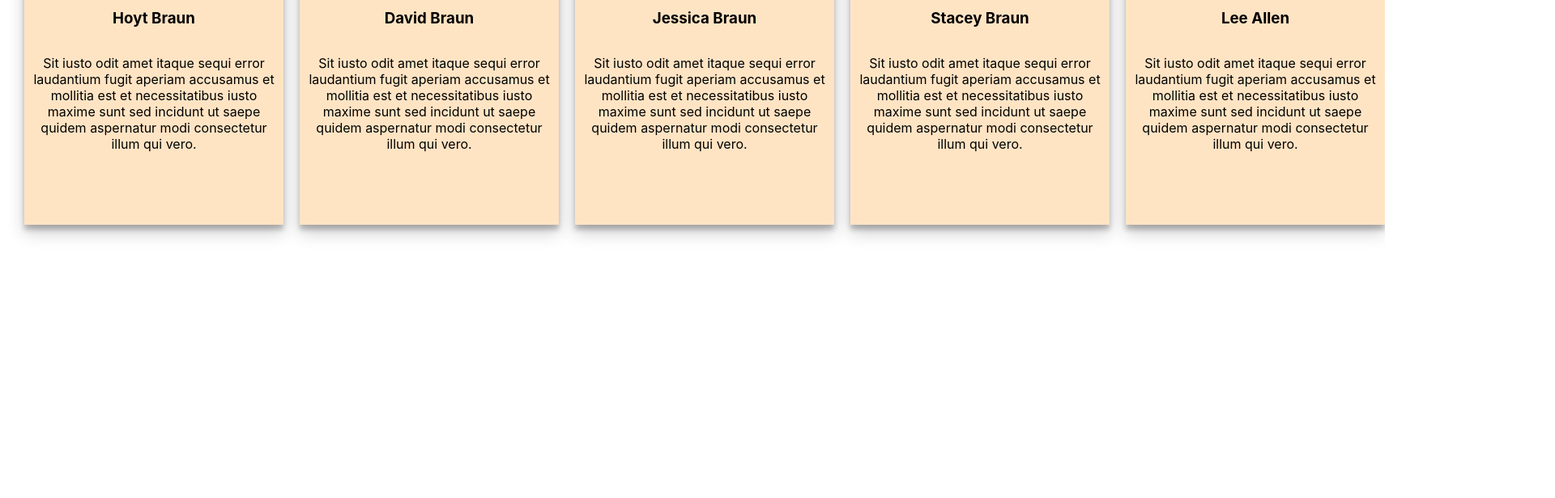
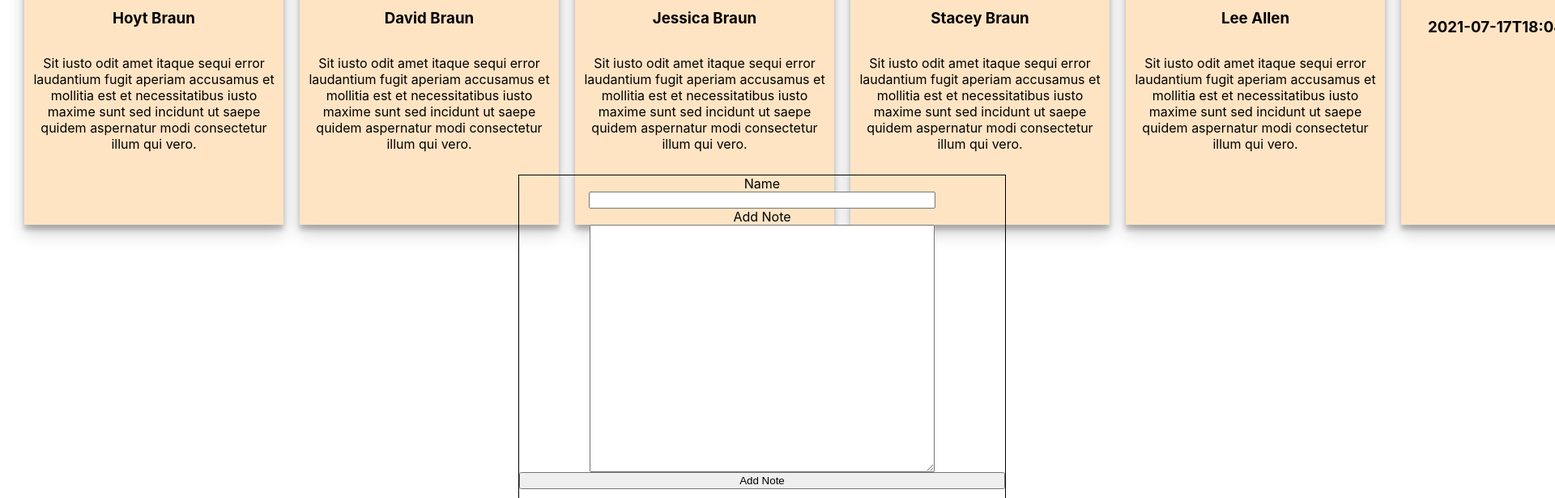
Before and after one commit to leeallen737/LDMS-Coding-Challenge, a React (Create React App) app in the folder client/: page / in a window 1280 px wide. Shown: the part 184-800 px from the top of the page at 81% size, 1920 px wide, since content can reach past the window. Built offline with nearby package versions, Linux system fonts and the light colour scheme; data requests are answered from the project's data file.

Commit message:
creating rudementry webform with add to state and add object to post request via submit function

```diff
--- a/client/notes.json
+++ b/client/notes.json
@@ -29,6 +29,27 @@
       "createdAt": "2021-07-17T18:04:38.040Z",
       "user": "Lee Allen",
       "note": "Sit iusto odit amet itaque sequi error laudantium fugit aperiam accusamus et mollitia est et necessitatibus iusto maxime sunt sed incidunt ut saepe quidem aspernatur modi consectetur illum qui vero."
+    },
+    {
+      "myName": "dave",
+      "myNote": "kjhkjhll",
+      "createdAt": "2021-07-17T18:04:38.040Z",
+      "id": 41
+    },
+    {
+      "myName": "",
+      "myNote": "",
+      "id": 42
+    },
+    {
+      "myName": "",
+      "myNote": "",
+      "id": 43
+    },
+    {
+      "myName": "jhgvjghv",
+      "myNote": "jghvjhvb",
+      "id": 44
     }
   ]
 }
--- a/client/src/App.jsx
+++ b/client/src/App.jsx
@@ -22,6 +22,8 @@ function App() {
   //   myFunction()
   const [lessThanSixMonths, updateLessThansixMonths] = React.useState(false)
   const [myNotes, updateMyNotes] = React.useState([])
+  const [myNote, updateMyNote] = React.useState('')
+  const [myName, updateMyName] = React.useState('')
 
   useEffect(() => {
     const getTasks = async () => {
@@ -40,14 +42,32 @@ function App() {
     return data
   }
 
-  const note = {
+  //Add Note
+  const addNote = async (note) => {
+    const res = await fetch('http://localhost:5000/notes', {
+      method: 'POST',
+      headers: {
+        'Content-type': 'application/json'
+      },
+      body: JSON.stringify(note)
+    })
 
-      id: 40,
-      createdAt: "2021-07-17T18:04:38.040Z",
-      user: "Lee Allen",
-      note: "Sit iusto odit amet itaque sequi error laudantium fugit aperiam accusamus et mollitia est et necessitatibus iusto maxime sunt sed incidunt ut saepe quidem aspernatur modi consectetur illum qui vero."
+    const data = await res.json()
 
+    updateMyNotes([...myNotes, data])
   }
+
+  //submit form
+
+  const submitForm = (e) => {
+    e.preventDefault()
+    console.log({myName, myNote})
+    addNote({myName, myNote})
+    updateMyName('')
+    updateMyNote('')
+  }
+
+  console.log(myNotes)
 
   let sixMonthsAgo = new Date();
   sixMonthsAgo.setMonth(sixMonthsAgo.getMonth() - 6);
@@ -91,7 +111,19 @@ function App() {
         })
         }
       </div>
-
+      <form onSubmit={submitForm} className="my-form">
+        <label>Name</label>
+        <input
+        value={myName}
+        onChange={(e) => updateMyName(e.target.value)}
+        type="text"></input>
+        <label>Add Note</label>
+        <textarea
+        value={myNote}
+        onChange={(e) => updateMyNote(e.target.value)}
+        type="text" />
+        <button >Add Note</button>
+      </form>
     </div>
   );
 }
--- a/client/src/App.scss
+++ b/client/src/App.scss
@@ -17,4 +17,23 @@
     justify-content: center;
     box-shadow: 0 10px 20px rgba(0,0,0,0.19), 0 6px 6px rgba(0,0,0,0.23);
   }
+
+  .my-form {
+    display: flex;
+    flex-direction: column;
+    width: 600px;
+    height: 800px;
+    margin: 0 auto;
+    position: fixed;
+    left: calc(100vw - 50vw);
+    top: 50%;
+    border: 1px solid black;
+    input, textarea {
+      width: 70%;
+      margin: 0 auto;
+    }
+    textarea {
+      height: 300px;
+    }
+  }
 }
```
